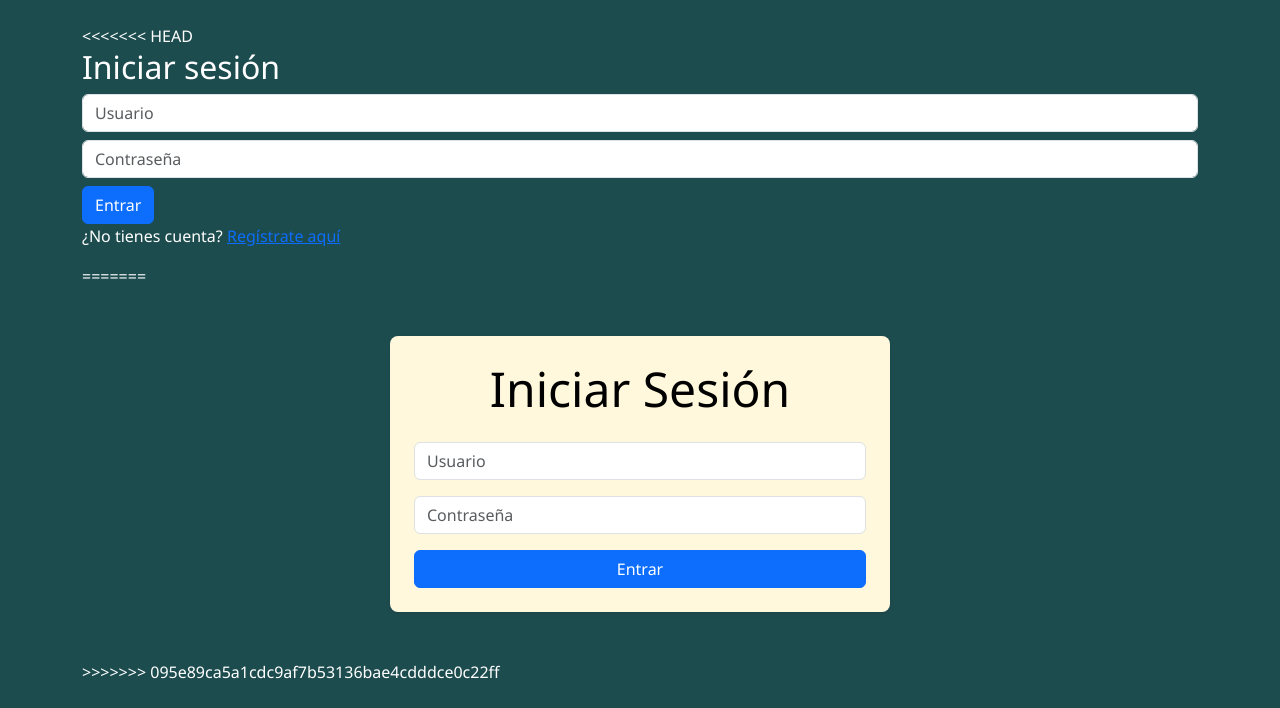
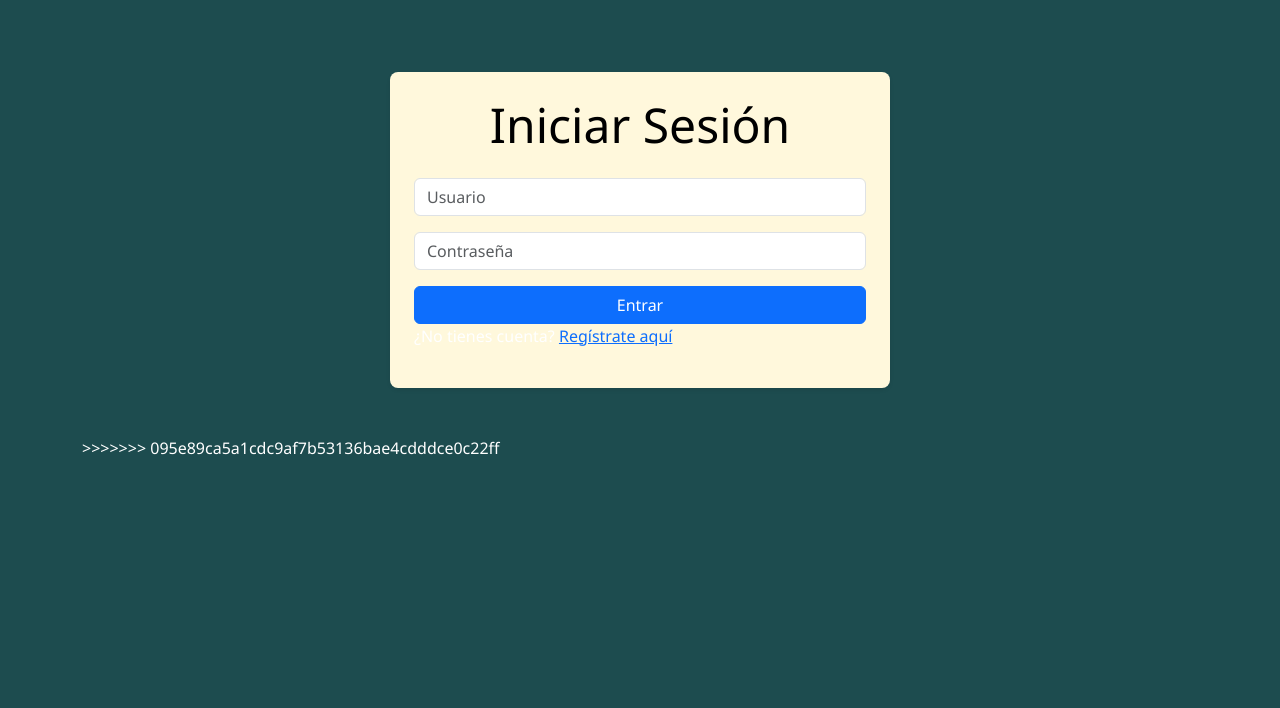
Before and after one commit to Bikembe/proyecto-equipo, a Django app: page /login/ in a window 1280 px wide. Shown: the part 92-800 px from the top of the page. Run offline with Django 4.2, Linux system fonts and the light colour scheme.

Commit message:
agregar registro

```diff
--- a/artesanias/core/templates/core/login.html
+++ b/artesanias/core/templates/core/login.html
@@ -1,16 +1,6 @@
 {% extends "core/base.html" %}
 
 {% block content %}
-<<<<<<< HEAD
-<h2>Iniciar sesión</h2>
-<form method="post" action="{% url 'login' %}">
-  {% csrf_token %}
-  <input type="text" name="username" placeholder="Usuario" class="form-control mb-2" required>
-  <input type="password" name="password" placeholder="Contraseña" class="form-control mb-2" required>
-  <button class="btn btn-primary" type="submit">Entrar</button>
-</form>
-<p>¿No tienes cuenta? <a href="{% url 'register' %}">Regístrate aquí</a></p>
-=======
 <div class="my-5 p-4 rounded-3 shadow-sm mx-auto" style="background-color: #fff8dc; max-width: 500px;">
     <h2 class="display-5 text-center mb-4" style="color: black;">Iniciar Sesión</h2>
     <form method="post">
@@ -27,6 +17,7 @@
             <button class="btn btn-primary" type="submit">Entrar</button>
         </div>
     </form>
+  <p>¿No tienes cuenta? <a href="{% url 'register' %}">Regístrate aquí</a></p>
 </div>
 >>>>>>> 095e89ca5a1cdc9af7b53136bae4cdddce0c22ff
 {% endblock %}
```
